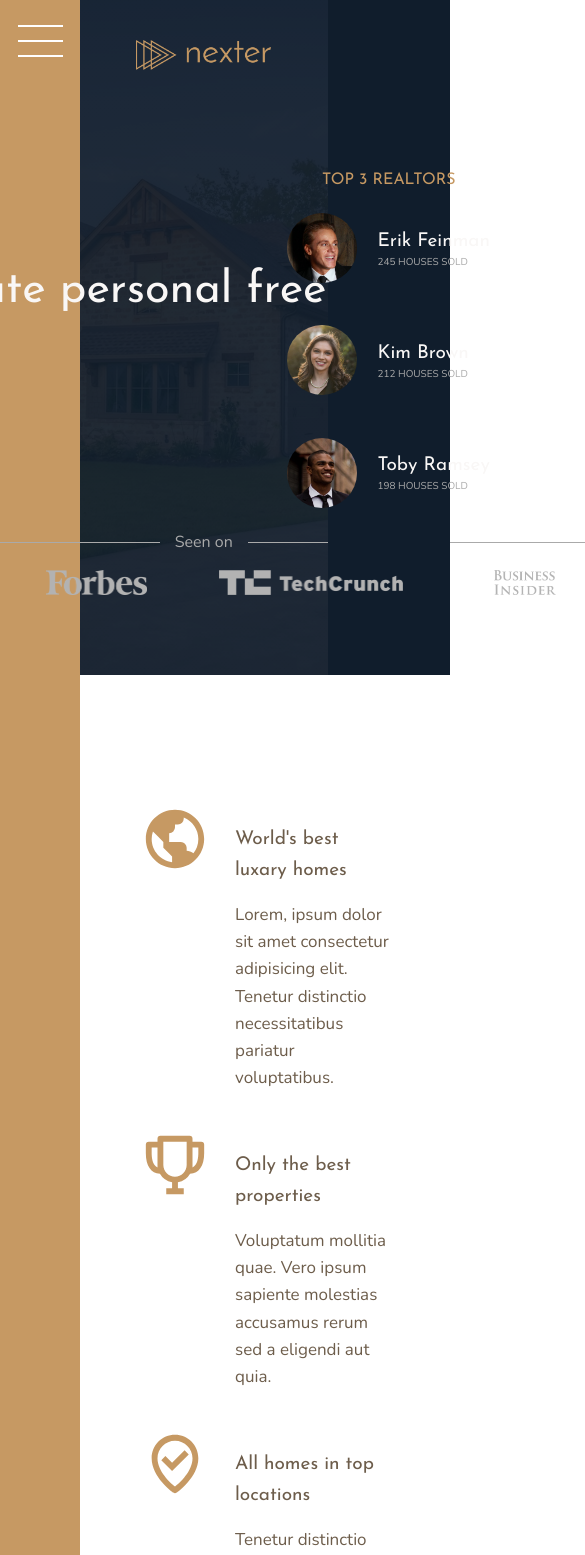
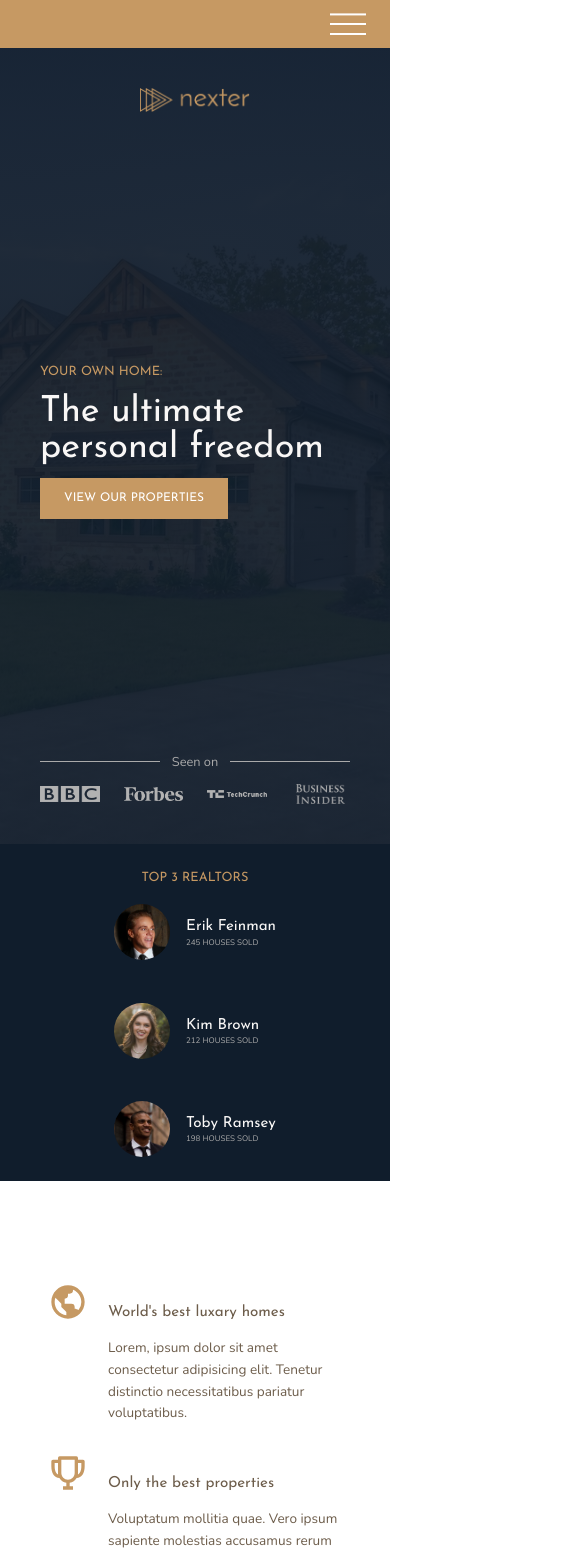
Before and after one commit to piyumanthaAB/react-nexter-responsive, a React (Create React App) app: page / in a window 390 px wide. Shown: the top 1555 px of the page, 585 px wide, since content can reach past the window. Built offline with nearby package versions, Linux system fonts and the light colour scheme.

Commit message:
media queries added

```diff
--- a/public/css/style.css
+++ b/public/css/style.css
@@ -11,11 +11,21 @@
   font-family: "Nunito", sans-serif;
   color: #6d5d4b;
   line-height: 1.6; }
+  @media only screen and (max-width: 75em) {
+    html {
+      font-size: 50%; } }
 
 .App {
   display: grid;
   grid-template-rows: 80vh min-content 40vw repeat(3, min-content);
   grid-template-columns: [sidebar-start] 8rem [sidebar-end full-start] minmax(6rem, 1fr) [center-start] repeat(8, [col-start] minmax(min-content, 14rem) [col-end]) [center-end] minmax(6rem, 1fr) [full-end]; }
+  @media only screen and (max-width: 62.5em) {
+    .App {
+      grid-template-rows: 6rem 80vh min-content 40vw repeat(3, min-content);
+      grid-template-columns: [full-start] minmax(6rem, 1fr) [center-start] repeat(8, [col-start] minmax(min-content, 14rem) [col-end]) [center-end] minmax(6rem, 1fr) [full-end]; } }
+  @media only screen and (max-width: 50em) {
+    .App {
+      grid-template-rows: 6rem calc(100vh - 6rem) min-content min-content min-content repeat(3, min-content); } }
 
 #root {
   width: 100%;
@@ -83,6 +93,12 @@
   grid-row: 1/-1;
   display: flex;
   justify-content: center; }
+  @media only screen and (max-width: 62.5em) {
+    .sidebar {
+      grid-column: 1/-1;
+      grid-row: 1/2;
+      justify-content: flex-end;
+      align-items: center; } }
 
 .nav-btn {
   border: none;
@@ -103,6 +119,14 @@
     transform: translateY(-1.5rem); }
   .nav-btn::after {
     transform: translateY(1.3rem); }
+  @media only screen and (max-width: 62.5em) {
+    .nav-btn {
+      margin-top: 0;
+      margin-right: 3rem; }
+      .nav-btn::before {
+        transform: translateY(-1.2rem); }
+      .nav-btn::after {
+        transform: translateY(1rem); } }
 
 .header {
   background-color: #54483a;
@@ -112,10 +136,16 @@
   background-position: center;
   padding: 4rem 5rem 8rem;
   display: grid;
-  grid-template-rows: 1fr min-content 6rem 1fr;
-  grid-template-columns: max-content;
+  grid-template-rows: 1fr min-content minmax(6rem, min-content) 1fr;
+  grid-template-columns: minmax(min-content, max-content);
   grid-row-gap: 1.5rem;
   justify-content: center; }
+  @media only screen and (max-width: 50em) {
+    .header {
+      grid-column: 1/-1; } }
+  @media only screen and (max-width: 37.5em) {
+    .header {
+      padding: 5rem; } }
   .header__btn {
     align-self: start;
     justify-self: start; }
@@ -138,9 +168,11 @@
     display: grid;
     grid-template-columns: repeat(4, 1fr);
     grid-column-gap: 3rem;
-    justify-items: center; }
+    justify-items: center;
+    align-items: center; }
     .header__season-logos img {
-      height: 2.5rem;
+      max-height: 2.5rem;
+      max-width: 100%;
       filter: brightness(70%); }
 
 .realtors {
@@ -152,12 +184,21 @@
   align-content: center;
   grid-row-gap: 2rem;
   justify-items: center; }
+  @media only screen and (max-width: 50em) {
+    .realtors {
+      grid-column: 1/-1; } }
   .realtors__list {
     display: grid;
     grid-template-columns: min-content max-content;
     grid-column-gap: 2rem;
     grid-row-gap: 5vh;
     align-items: center; }
+    @media only screen and (max-width: 50em) {
+      .realtors__list {
+        grid-template-columns: repeat(3, min-content max-content); } }
+    @media only screen and (max-width: 37.5em) {
+      .realtors__list {
+        grid-template-columns: min-content max-content; } }
   .realtors__img {
     width: 7rem;
     border-radius: 50%;
@@ -185,22 +226,37 @@
     color: #c69963;
     grid-row: 1 / span 2;
     transform: translateY(-3rem); }
+    @media only screen and (max-width: 50em) {
+      .feature__icon {
+        font-size: 6rem; } }
+    @media only screen and (max-width: 37.5em) {
+      .feature__icon {
+        font-size: 5rem; } }
   .feature__text {
     font-size: 1.7rem; }
 
 .story__pictures {
   background-image: linear-gradient(rgba(198, 153, 99, 0.5), rgba(198, 153, 99, 0.5)), url("../img/back.jpg");
+  background-size: cover;
   grid-column: full-start / col-end 4;
   display: grid;
   grid-template-rows: repeat(6, 1fr);
   grid-template-columns: repeat(6, 1fr);
   align-items: center; }
+  @media only screen and (max-width: 50em) {
+    .story__pictures {
+      grid-column: 1/-1;
+      padding: 6rem; } }
 
 .story__img-1 {
   width: 100%;
   grid-row: 2 / 6;
   grid-column: 2 / 6;
   box-shadow: 0 2rem 5rem rgba(0, 0, 0, 0.1); }
+  @media only screen and (max-width: 50em) {
+    .story__img-1 {
+      grid-column: 1/5;
+      grid-row: 1/-1; } }
 
 .story__img-2 {
   z-index: 20;
@@ -208,6 +264,10 @@
   grid-row: 4 / 6;
   grid-column: 4 / 7;
   box-shadow: 0 2rem 5rem rgba(0, 0, 0, 0.2); }
+  @media only screen and (max-width: 50em) {
+    .story__img-2 {
+      grid-row: 1/-1;
+      width: 100%; } }
 
 .story__content {
   background-color: #f9f7f6;
@@ -216,6 +276,10 @@
   display: grid;
   align-content: center;
   justify-items: start; }
+  @media only screen and (max-width: 50em) {
+    .story__content {
+      grid-column: 1/-1;
+      grid-row: 5/6; } }
 
 .story__text {
   font-size: 1.5rem;
@@ -274,6 +338,12 @@
       font-size: 4rem;
       color: #c69963;
       margin-right: 1rem; }
+      @media only screen and (max-width: 50em) {
+        .home__location-icon, .home__rooms-icon, .home__area-icon, .home__price-icon {
+          font-size: 3rem; } }
+      @media only screen and (max-width: 37.5em) {
+        .home__location-icon, .home__rooms-icon, .home__area-icon, .home__price-icon {
+          font-size: 2rem; } }
   .home__btn {
     grid-column: 1/-1; }
 
--- a/public/sass/_base.scss
+++ b/public/sass/_base.scss
@@ -14,6 +14,12 @@
 $font-primary: "Nunito", sans-serif;
 $font-display: "Josefin Sans", sans-serif;
 
+// RESPONSIVE BREAKPOINTS
+$bp-largest: 75em; // 1200px
+$bp-large: 62.5em; // 1000px (1000/16)
+$bp-medium: 50em; // 800px (800/16)
+$bp-small: 37.5em; // 600px (600/16)
+
 *,
 *::after,
 *::before {
@@ -28,6 +34,10 @@
   font-family: $font-primary;
   color: $color-grey-dark-2;
   line-height: 1.6;
+
+  @media only screen and (max-width: $bp-largest) {
+    font-size: 50%;
+  }
 }
 
 .App {
@@ -39,4 +49,20 @@
     [center-start]
     repeat(8, [col-start] minmax(min-content, 14rem) [col-end])
     [center-end] minmax(6rem, 1fr) [full-end];
+
+  @media only screen and (max-width: $bp-large) {
+    grid-template-rows: 6rem 80vh min-content 40vw repeat(3, min-content);
+    grid-template-columns:
+      [full-start] minmax(6rem, 1fr)
+      [center-start]
+      repeat(8, [col-start] minmax(min-content, 14rem) [col-end])
+      [center-end] minmax(6rem, 1fr) [full-end];
+  }
+
+  @media only screen and (max-width: $bp-medium) {
+    grid-template-rows: 6rem calc(100vh - 6rem) min-content min-content min-content repeat(
+        3,
+        min-content
+      );
+  }
 }
--- a/public/sass/_header.scss
+++ b/public/sass/_header.scss
@@ -1,6 +1,10 @@
 .header {
   background-color: $color-grey-dark-1;
   grid-column: full-start/col-end 6;
+
+  @media only screen and (max-width: $bp-medium) {
+    grid-column: 1/-1;
+  }
 
   background-image: linear-gradient(
       rgba($color-secondary, 0.93),
@@ -11,9 +15,13 @@
   background-position: center;
   padding: 4rem 5rem 8rem;
 
+  @media only screen and (max-width: $bp-small) {
+    padding: 5rem;
+  }
+
   display: grid;
-  grid-template-rows: 1fr min-content 6rem 1fr;
-  grid-template-columns: max-content;
+  grid-template-rows: 1fr min-content minmax(6rem, min-content) 1fr;
+  grid-template-columns: minmax(min-content, max-content);
   grid-row-gap: 1.5rem;
 
   justify-content: center;
@@ -51,9 +59,11 @@
     grid-template-columns: repeat(4, 1fr);
     grid-column-gap: 3rem;
     justify-items: center;
+    align-items: center;
 
     img {
-      height: 2.5rem;
+      max-height: 2.5rem;
+      max-width: 100%;
       filter: brightness(70%);
     }
   }
```
Also changed, not shown: public/sass/_features.scss (+8 -0 lines), public/sass/_homes.scss (+7 -0 lines), public/sass/_realtors.scss (+12 -0 lines), public/sass/_sidebar.scss (+19 -0 lines), public/sass/_story.scss (+21 -0 lines).
